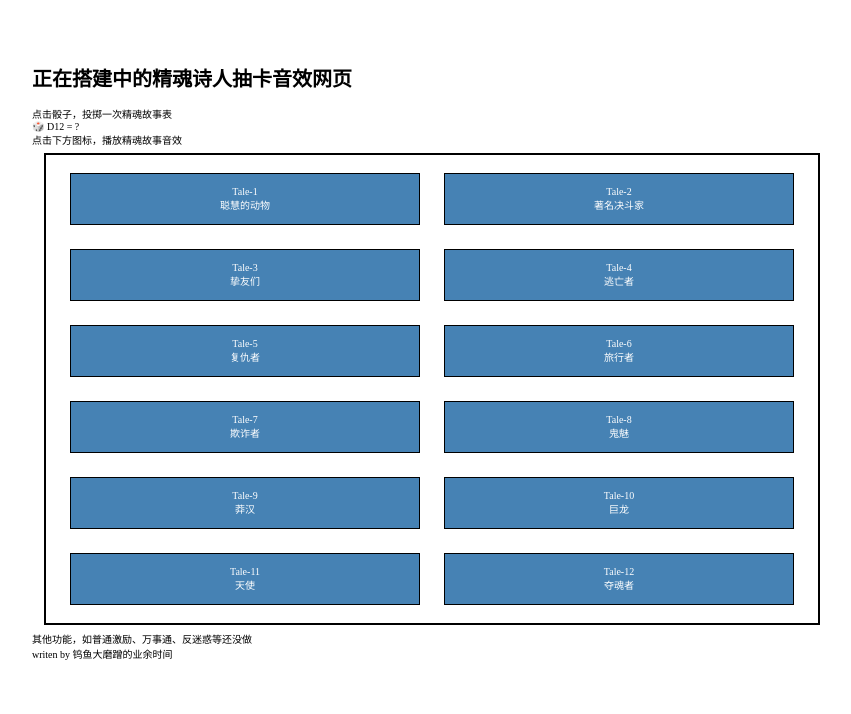
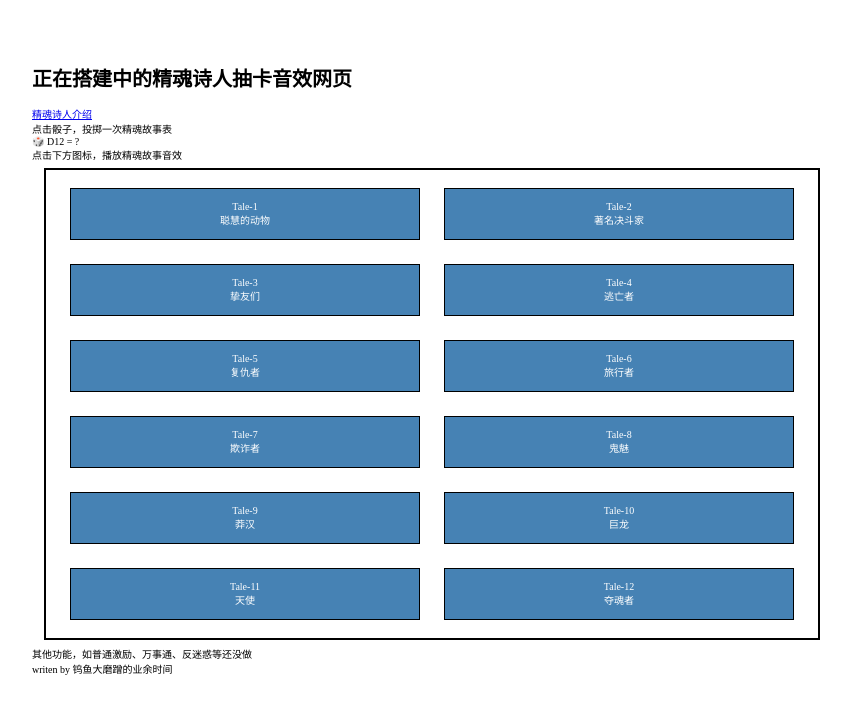
Before and after one commit to TungsticFish/BardMusicPlayer_github, a plain HTML site: page index.html in a window 1280 px wide. Shown: the whole page, without its empty margins (208-1059 px from the left). Drawn offline with Linux system fonts and the light colour scheme.

Commit message:
upgrade2
增加精魂诗人介绍链接

```diff
--- a/index.html
+++ b/index.html
@@ -10,6 +10,11 @@
 
 <h1>正在搭建中的精魂诗人抽卡音效网页</h1>
 
+
+
+
+<a target="_blank" href="http://dndlogs.com/5E/index.htm?page=%E8%8C%83%C2%B7%E9%87%8C%E5%B8%8C%E8%85%BE%E7%9A%84%E9%B8%A6%E9%98%81%E6%8C%87%E5%8D%97/%E7%8E%A9%E5%AE%B6%E9%80%89%E9%A1%B9/%E8%81%8C%E4%B8%9A/%E8%AF%97%E4%BA%BA-%E7%B2%BE%E9%AD%82%E5%AD%A6%E9%99%A2.html">
+精魂诗人介绍</a>
 <div>点击骰子，投掷一次精魂故事表</div>
 <div class="roll_SpiritTales"><span id="d0">🎲</span>  <span id="result_SpiritTales">D12 = ?</span></div>
 
```
